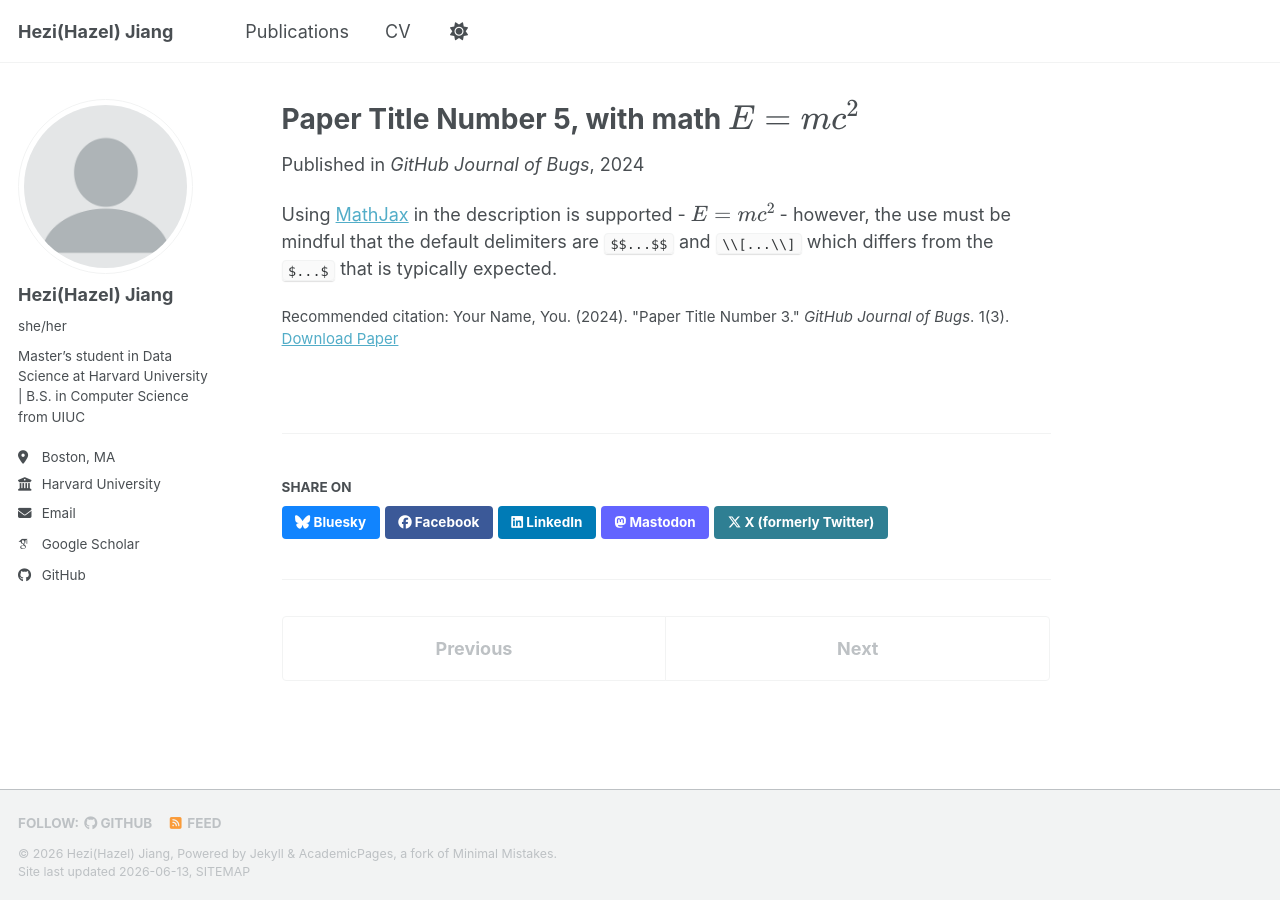
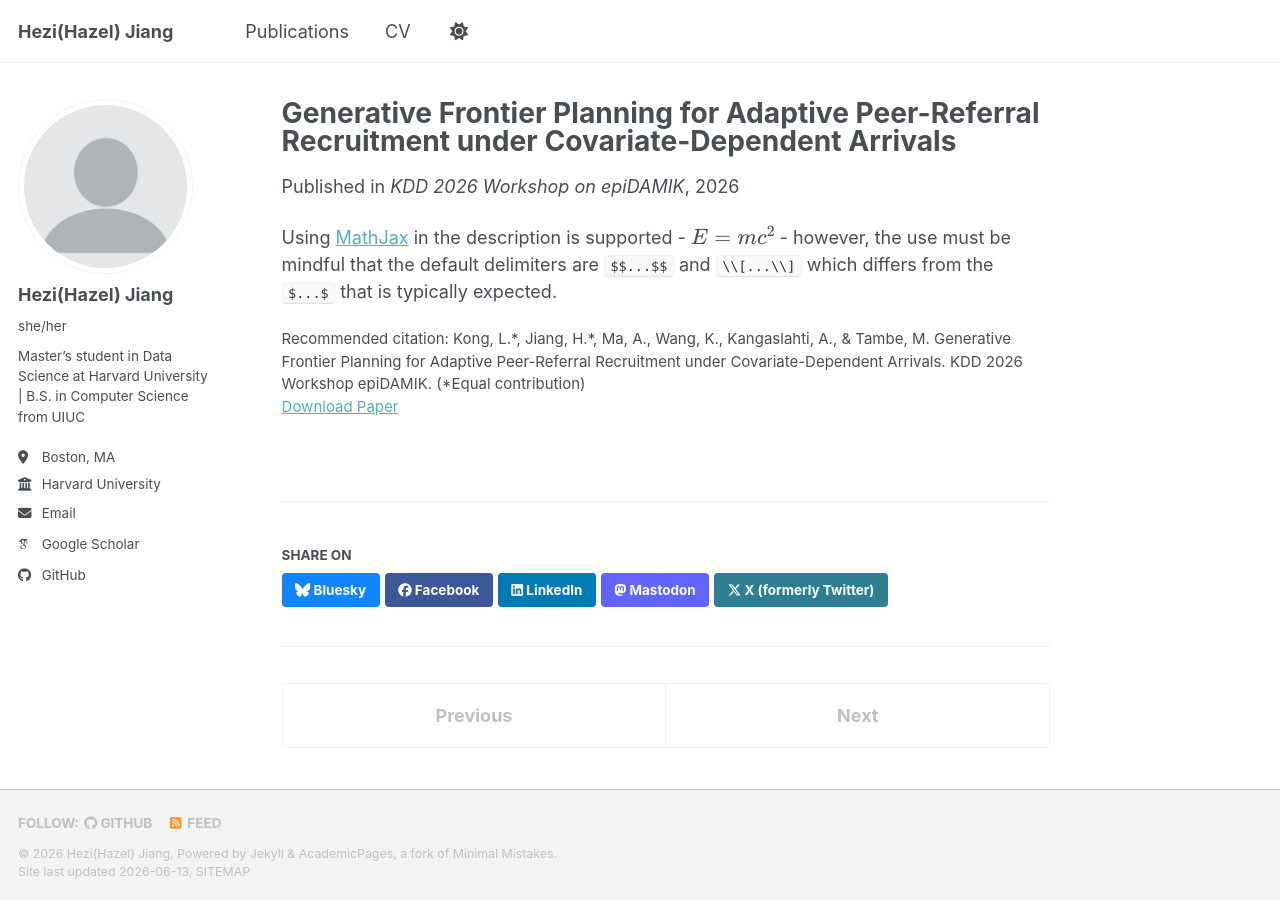
Before and after one commit to Hezi519/Hezi519.github.io, a Jekyll site: the page built from _publications/2025-06-08-paper-title-number-5.md, in a window 1280 px wide. Built offline with Jekyll 4.4.1, drawn with Linux system fonts in a browser that asks for light colours; some web fonts are replaced; a script bundle is joined from its source files by our own code; library files that are not in the unit come from our copies.

Commit message:
Update 2025-06-08-paper-title-number-5.md

```diff
--- a/_publications/2025-06-08-paper-title-number-5.md
+++ b/_publications/2025-06-08-paper-title-number-5.md
@@ -1,13 +1,13 @@
 ---
-title: "Paper Title Number 5, with math $$E=mc^2$$"
+title: "Generative Frontier Planning for Adaptive Peer-Referral Recruitment under Covariate-Dependent Arrivals"
 collection: publications
 category: conferences
 permalink: /publication/2024-02-17-paper-title-number-4
-excerpt: 'This paper is about a famous math equation, $$E=mc^2$$'
-date: 2024-02-17
-venue: 'GitHub Journal of Bugs'
-paperurl: 'https://academicpages.github.io/files/paper3.pdf'
-citation: 'Your Name, You. (2024). &quot;Paper Title Number 3.&quot; <i>GitHub Journal of Bugs</i>. 1(3).'
+excerpt: 'This paper studies adaptive peer-referral recruitment, where limited referral resources must be allocated across multiple rounds and current decisions affect both the number and covariates of future recruits. We propose Generative Frontier Planning, a model-based planner that learns covariate-dependent referral dynamics and uses a latent coverage value surrogate to make future-frontier planning tractable. By replacing per-step Monte Carlo sampling with deterministic backups and exploiting diminishing returns for greedy allocation, our method improves recruitment performance over random, reinforcement-learning, and population-level dynamic-programming baselines.'
+date: 2026-06-06
+venue: 'KDD 2026 Workshop on epiDAMIK'
+paperurl: 'https://arxiv.org/abs/2606.08360'
+citation: 'Kong, L.*, Jiang, H.*, Ma, A., Wang, K., Kangaslahti, A., & Tambe, M. Generative Frontier Planning for Adaptive Peer-Referral Recruitment under Covariate-Dependent Arrivals. KDD 2026 Workshop epiDAMIK. (*Equal contribution)'
 ---
 
 Using [MathJax](https://www.mathjax.org/) in the description is supported - $$E=mc^2$$ - however, the use must be mindful that the default delimiters are `$$...$$` and `\\[...\\]` which differs from the `$...$` that is typically expected.
```
